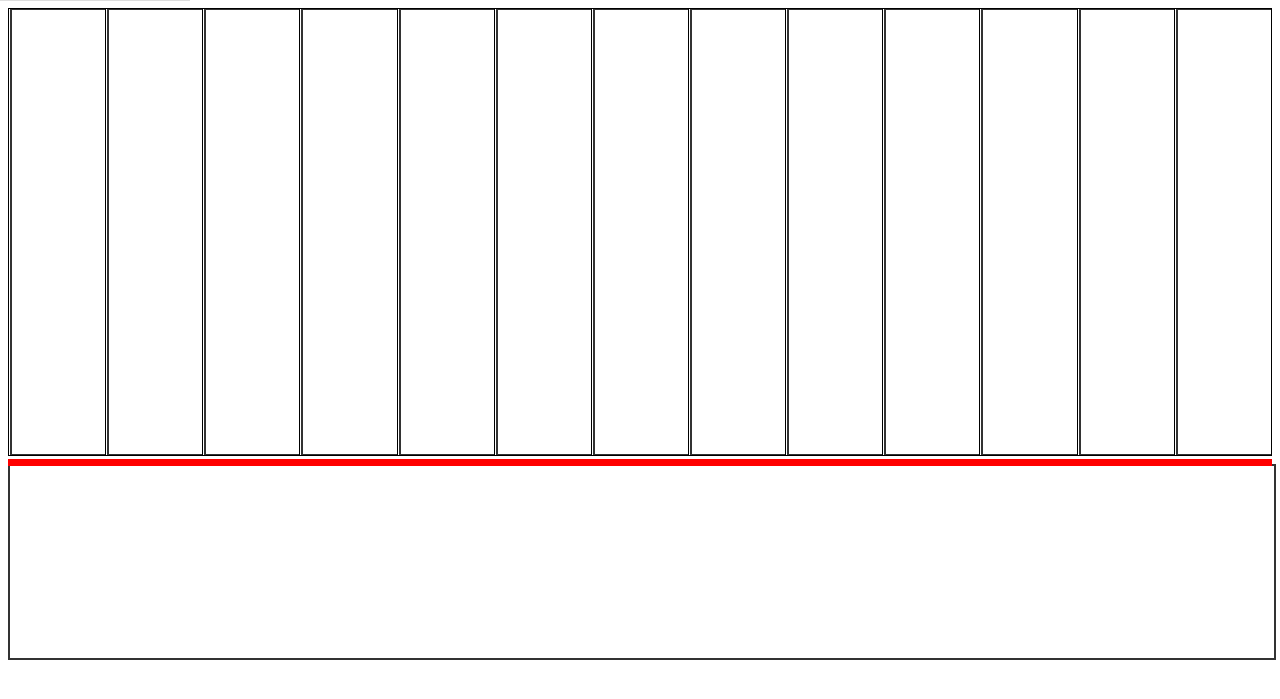
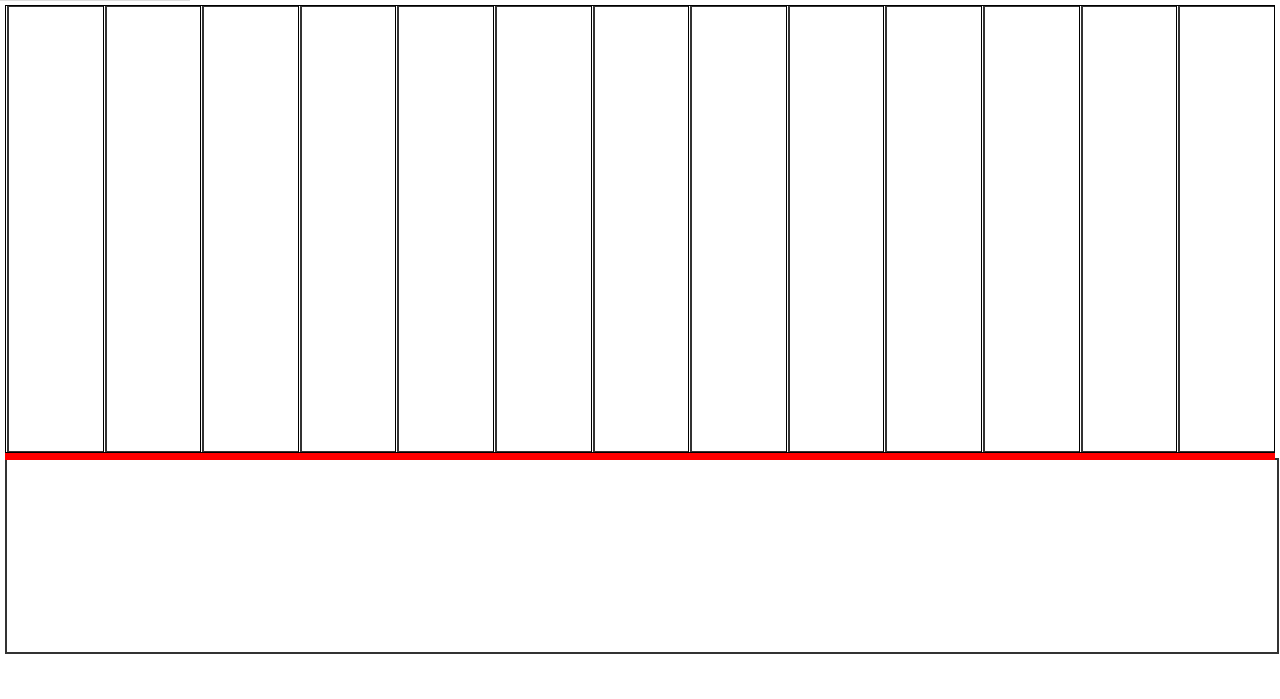
Before and after one commit to emivulpe/exerciser, a Django app: template l4project/exercises_system_project/templates/exerciser/application.html in a window 1280 px wide. Shown: the part 80-779 px from the top of the page. Run offline with Django 3.2, Linux system fonts and the light colour scheme; data comes from the database, SQL or seed files in the repository; tables that the repository leaves empty hold one stand-in row (values such as "Sample post"); the template is opened without the code that fills it: values that come from a table or form of the project are taken from there, most other values are stand-ins (such as "Sample title", 1, 10 or a date in 2020); lists and menus that the app fills with data are empty; parts of the project's set-up code (start-up, migrations or seed data) failed here and were passed over; some libraries are stand-ins or nearby versions.

Commit message:
code fixed

```diff
--- a/l4project/exercises_system_project/static/change.js
+++ b/l4project/exercises_system_project/static/change.js
@@ -147,6 +147,11 @@ function askQuestion(questionText, options){
 		var option_elem = "<input  class = 'option' id='option" + option_num + "'style = 'display: inline-block; vertical-align: middle; ' name='option' type='radio' value = '" + option + "' />" +  "<label style = 'display: inline-block; vertical-align: middle; ' for='option" + option_num +"'>" + option + "</label><br>";
 		$("#options").append(option_elem);
 	}
+	//if no options provided, add a text box for answers
+	if (options.length == 0){
+		var textAreaElement = "<textarea style = 'width:95%;height:150px' name='answer' form='usrform'>Enter text here...</textarea>";
+		$("#options").append(textAreaElement);
+	}
 	ShowDialog();
 }
 
@@ -163,7 +168,6 @@ $('#btn_prev').click(function() {
 $('#btn_reset').click(function() {
 	doReset();
 });
-
 
 $(document).ready(function ()
 {
--- a/l4project/exercises_system_project/templates/exerciser/application.html
+++ b/l4project/exercises_system_project/templates/exerciser/application.html
@@ -12,7 +12,7 @@
 
 	{% if application %}
 		{% if panels %}
-			<div class="row" id = "outer_panel" style = "height:70%;margin:1vh;">
+			<div class="row" id = "outer_panel" style = "height:70%;margin:5px;">
 				<table id="panel_container" style = "height:100%;width:100%;">
 					<tr>
 						{% for panel in panels %}
@@ -29,9 +29,9 @@
 					</tr>
 				</table>
 			</div>
-			<div class="row" style = "margin:1vh;height : 30%;">
-				<div class = "resizable explanation_container" style = "width : 100%; height : 100%;position : relative;">
-					<div id = "explanation" > </div>
+			<div class="row" style = "margin:5px;height : 30%;">
+				<div class = "resizable explanation_container" style = " height : 100%;">
+					<div id = "explanation"> </div>
 					<div class="ui-resizable-handle ui-resizable-n" id = "north" style="z-index: 90;background:red;"></div>
 				</div>
 			</div>
@@ -81,11 +81,10 @@
 			</tr>
 		</table>
 	</div>
-	<link rel="stylesheet" type="text/css" href="http://ajax.googleapis.com/ajax/libs/jqueryui/1.7.1/themes/base/jquery-ui.css"/>
+
 	<script type="text/javascript" src="/static/jquery-2.1.1.js"></script>
 	<script type="text/javascript" src="/static/change.js"></script>
 	<script type="text/javascript" src="/static/colResizable-1.4.min.js"></script>
-
 	<script type="text/javascript" src="/static/jquery-ui.js"></script>
 
 	<script type="text/javascript">
@@ -95,6 +94,7 @@
 			var steps = {{steps}};
 		{% endautoescape %}
 	</script>
+
 	<script type="text/javascript">
 		// Stores the sequence of events - nested arrays. Each nested array is [FRAG_ID, STATE]. So [1,'show'] means show fragment with ID 1.
 		// Two levels of nesting - the first one is the actual step, and each subsequent array is an action to perform (in the form above).
@@ -104,54 +104,23 @@
 	</script>
 
     <script  type="text/javascript">
+
 		$(function($) {
 			$( ".resizable").resizable();
         });
 
-		 $(".panel_container").bind('resize', function(e) {
-			var parent_width = $(this).parent().width();
-			var num_panels = $( ".panel" ).length;
-			console.log(num_panels);
-			var current_element_width = $(this).width();
-			var other_elements_width = (parent_width - current_element_width) / (num_panels - 1);
-			$(this).siblings().width(other_elements_width);
 
-			});
-
-
-			var explanationHeightInPercentage = 30;
 		$(".explanation_container").bind('resize', function(e) {
-				//$(".panel").height($("#interface").height()-$(".explanation_container").height() - 40);
 			$("#panel_container").height($("#interface").height()-$(".explanation_container").height());
-				explanationHeightInPercentage = $(".explanation_container").height() / $("#interface").height() * 100;
 			console.log("expl ".concat($(".explanation_container").height()));
 			console.log("interface ".concat($("#interface").height()));
 			console.log("test ".concat($(".explanation_container").height() / $("#interface").height() * 100));
+		});
 
-				console.log("expl % ".concat(explanationHeightInPercentage));
-
-			});
 		var explanationMaxHeight = 0.6 * $("#interface").height();
-$(".explanation_container").resizable(
-
-		{
+		$(".explanation_container").resizable({
 			maxHeight: explanationMaxHeight,
 			handles: {n: document.getElementById("north")}
-		}
-	);
-$(".panel_container").resizable(
-		{handles: { e:document.getElementsByClassName("ui-resizable-handle ui-resizable-e")[0]}}
-	);
-
-
-		$( window ).resize(function() {
-			$(".explanation_container").height($("#interface").height() * explanationHeightInPercentage / 100);
-			$("#panel_container").height($("#interface").height() * (100 - explanationHeightInPercentage) / 100);
-			explanationMaxHeight = 0.6 * $("#interface").height();
-		//	console.log("interface ".concat($("#interface").height()));
-		//	console.log("expl % ".concat(explanationHeightInPercentage));
-		//	console.log("explanation ".concat($(".explanation_container").height()));
-		//	console.log("panel ".concat($("#panel_container").height()));
 		});
 
 
@@ -169,7 +138,5 @@ $(".panel_container").resizable(
 			draggingClass:"dragging",
 			onResize:onSampleResized});
 
-
-
 	</script>
 {% endblock %}
--- a/l4project/exercises_system_project/templates/exerciser/base.html
+++ b/l4project/exercises_system_project/templates/exerciser/base.html
@@ -9,6 +9,8 @@
 		<link href="{% static 'css/bootstrap-responsive.css' %}" rel="stylesheet">
 		<link href="{% static 'css/dialogue-css.css' %}" rel="stylesheet">
 		<link href="{% static 'css/css.css' %}" rel="stylesheet">
+		<link href="http://ajax.googleapis.com/ajax/libs/jqueryui/1.7.0/themes/base/jquery-ui.css" rel="stylesheet" />
+		<link rel="stylesheet" type="text/css" href="http://ajax.googleapis.com/ajax/libs/jqueryui/1.7.1/themes/base/jquery-ui.css"/>
 
         <title>Exerciser- {% block title %}Exercise!{% endblock %}</title>
 
@@ -43,18 +45,12 @@
 				</ul>
 			</div>
 		</section>
-<!--		<div class="container-fluid">
-			<div class="row-fluid">
-				/span-->
-				<section id = "interface" style="width: 100%;height:80vh;position:relative;">
+
+		<div id = "interface" style="width: 100%;height:80vh;max-height:80vh;position:relative;">
 			{% block body_block %}
 			{% endblock %}
-				</section>
-				<!--/span-->
-			<!---</div>--->
-			<!--/row-->
-		<!---</div>--->
-		<!--/.fluid-container-->
+		</div>
+
 
 		<script type="text/javascript" src="/static/jquery-2.1.1.js"></script>
 		<script type="text/javascript" src="/static/bootstrap/bootstrap/js/bootstrap.js"></script>
@@ -68,4 +64,5 @@
 		});
 		</script>
    </body>
+
 </html>
```
Lines whose indentation alone changed are shown as unchanged.
